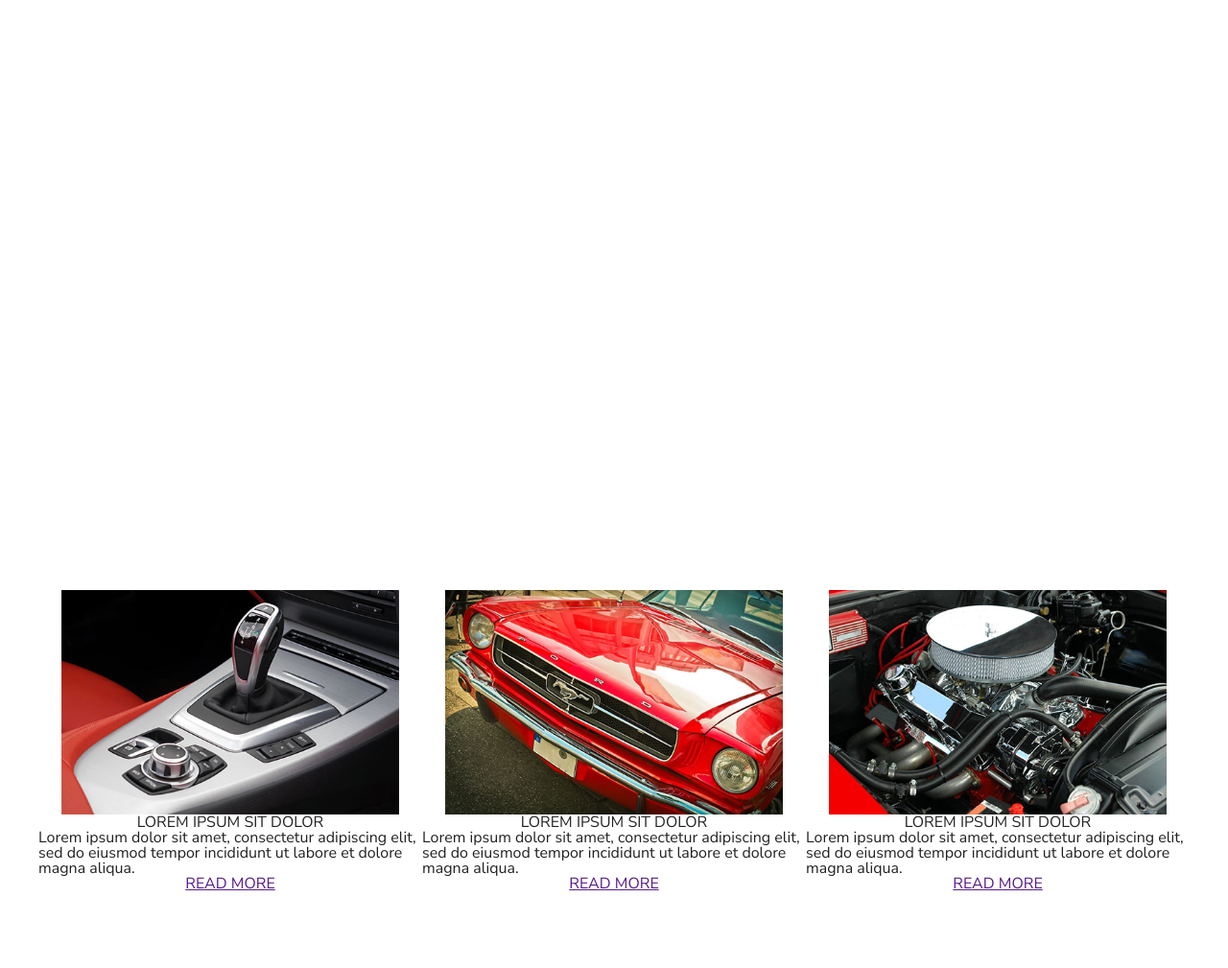
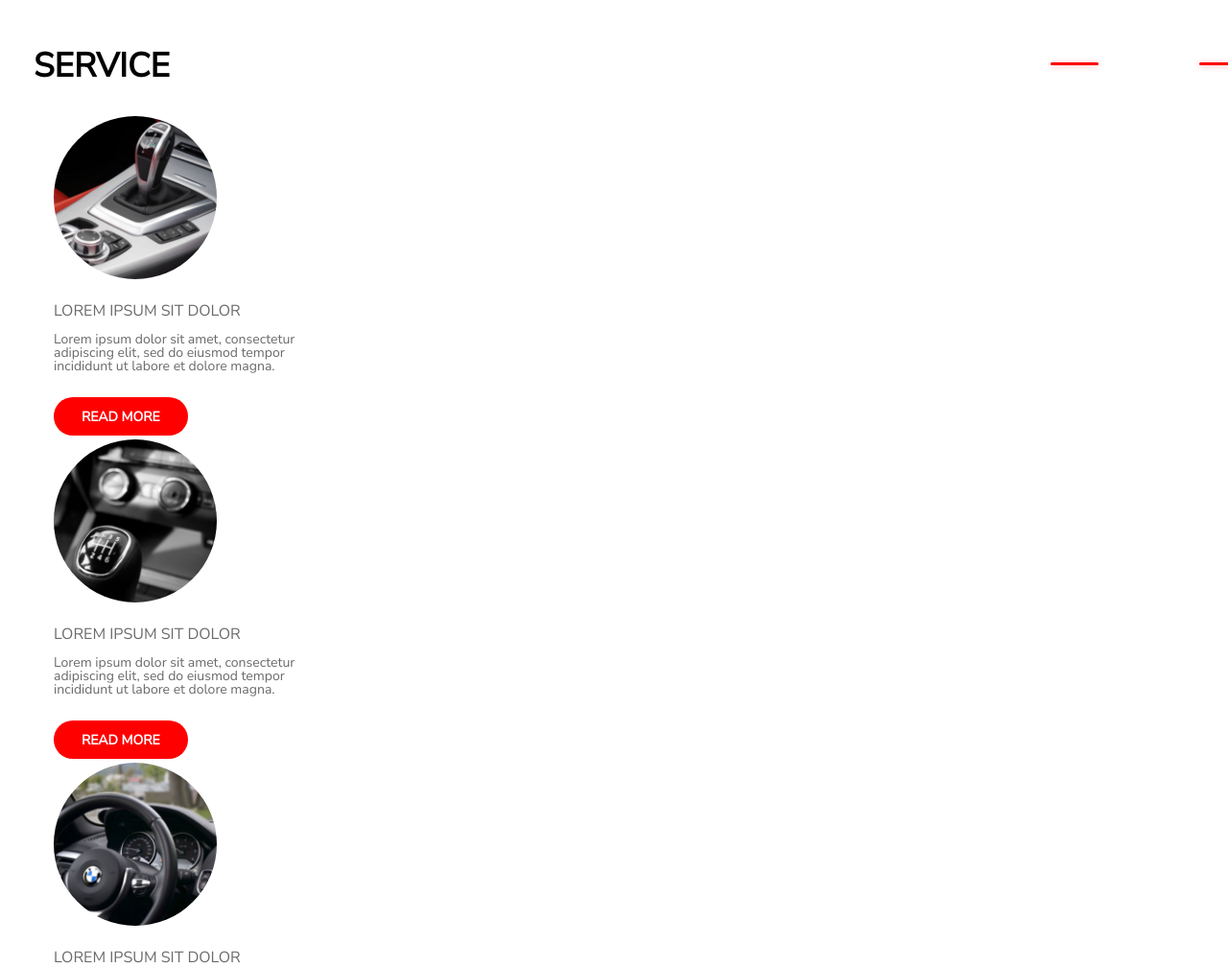
Before and after one commit to DelfinaMKozik/CarSharingProject, a plain HTML site: page index.html in a window 1280 px wide. Shown: the part 1540-2549 px from the top of the page at 96% size. Drawn offline with Linux system fonts and the light colour scheme.

Commit message:
created blog page

```diff
--- a/CSS/style.css
+++ b/CSS/style.css
@@ -277,17 +277,21 @@ body {
 }
 
 .page-content {
-    height:3008px;
     width: 100vw;
+}
+
+.blog-layout {
+    margin-top: 20px;
     display: flex;
     flex-direction: column;
-    justify-content: center;
-    align-content: center;
+    align-items: center;
+    padding: 82px 139px 82px 139px;
 }
+
 .page-content .container {
-    height: 100%;
     display: flex;
     flex-direction: row;
+
 
 }
 
@@ -306,3 +310,81 @@ img.article-photo-img {
 
 
 }
+
+
+.main-title{
+    font-size: 35px;
+    text-transform: uppercase;
+    color: #000000;
+    font-family: 'Nunito Sans', sans-serif;
+    font-weight: 600;
+    position: relative;
+    margin: 35px;
+}
+.main-title::before {
+    content: "";
+    width: 50px;
+    height: 3px;
+    border-radius: 8px;
+    background-color: #FF0000;
+    box-shadow: #FF00004D 0 1px 6px;
+    position: absolute;
+    z-index: 1;
+    right: 100px;
+    top: 14px;
+
+
+
+}
+
+.main-title::after {
+    content: "";
+    width: 50px;
+    height: 3px;
+    border-radius: 8px;
+    background-color: #FF0000;
+    box-shadow: #FF00004D 0 1px 6px;
+    position: absolute;
+    top: 14px;
+    right: -55px;
+}
+
+.article {
+    margin: 16px;
+}
+
+.article-title {
+    font-size: 16px;
+    font-family: 'Nunito Sans', sans-serif;
+    font-weight: 400;
+    color: #6A6A6A;
+    text-transform: uppercase;
+    margin-top: 25px;
+    margin-bottom: 15px;
+    align-self: flex-start;
+}
+
+.article-text {
+    font-size: 14px;
+    font-weight: 300;
+    color: #6A6A6A;
+    align-self: flex-start;
+    height: 79px;
+    width: 260px;
+
+}
+
+.article-btn {
+    border-radius: 40px;
+    background-color: #FF0000;
+    height: 40px;
+    width: 142px;
+    color: #FFFFFF;
+    font-family: 'Nunito Sans', sans-serif;
+    font-weight: 600;
+    font-size: 14px;
+    padding: 11px 29px 10px 29px;
+    text-decoration: none;
+    margin-top: 26px;
+    align-self: flex-start;
+}
--- a/index.html
+++ b/index.html
@@ -15,9 +15,6 @@
     <title>Car Sharing</title>
 </head>
 <body>
-    <!--<section class="container">
-        <section class="banner">
-
     <header class="page-header">
         <div class="container">
 
@@ -35,44 +32,6 @@
                 <li><a href="#">Service</a></li>
                 <li><a href="#">Contact</a></li>
             </ul>
-                        </nav>
-
-                    </div>
-                </header>
-
-            <div class="banner-info">
-                <h1 class="banner-title">
-                    CAR SHARING
-                </h1>
-                <p class="banner-text">
-                    Lorem ipsum dolor sit amet, consectetur adipiscing elit, sed do eiusmod tempor incididunt ut labore et dolore magna aliqua. Ut enim ad minim veniam, quis nostrud exercitation ullamco laboris nisi ut aliquip ex ea commodo consequat.
-                </p>
-                <div class="banner-buttons">
-                    <a href="#" class="Buttons">SHARE CAR</a>
-                    <a href="#" class="Buttons">KEY FEATURES</a>
-
-                </div>
-            </div>
-        </section>
-    </section> -->
-    <header class="page-header">
-        <div class="container">
-
-            <div class="logo">
-                <img src="images/logo.header.svg" alt="" class="logo-header-img">
-                <span>car</span>
-                sharing
-
-            </div>
-
-            <nav class="page-nav"></nav>
-            <ul class="menu">
-                <li><a href="#">Home</a></li>
-                <li><a href="#">Blog</a></li>
-                <li><a href="#">Service</a></li>
-                <li><a href="#">Contact</a></li>
-            </ul>
-            </nav>
 
         </div>
     </header>
@@ -99,6 +58,7 @@
         </section>
 
     <main class="page-content">
+        <div class="blog-layout">
             <h1 class="main-title">BLOG</h1>
                 <div class="container">
 
@@ -137,7 +97,61 @@
 
 
                 </div>
+        </div>
     </main>
+    <section class="service-page">
+        <div class="service-layout">
+            <h1 class="main-title">SERVICE</h1>
+            <div class="container">
+
+                <article class="article">
+                    <a href="">
+                        <img src="images/mini1.png" alt="" class="article-photo-img-mini">
+                    </a>
+                    <h2 class="article-title">LOREM IPSUM SIT DOLOR</h2>
+                    <p class="article-text">
+                        Lorem ipsum dolor sit amet, consectetur adipiscing elit, sed do eiusmod tempor incididunt ut labore et dolore magna.
+                    </p>
+                    <a href="" class="article-btn">READ MORE</a>
+                </article>
+
+                <article class="article">
+                    <a href="">
+                        <img src="images/mini2.png" alt="" class="article-photo-img-mini">
+                    </a>
+                    <h2 class="article-title">LOREM IPSUM SIT DOLOR</h2>
+                    <p class="article-text">
+                        Lorem ipsum dolor sit amet, consectetur adipiscing elit, sed do eiusmod tempor incididunt ut labore et dolore magna.
+                    </p>
+                    <a href="" class="article-btn">READ MORE</a>
+                </article>
+
+                <article class="article">
+                    <a href="">
+                        <img src="images/mini3.png" alt="" class="article-photo-img-mini">
+                    </a>
+                    <h2 class="article-title">LOREM IPSUM SIT DOLOR</h2>
+                    <p class="article-text">
+                        Lorem ipsum dolor sit amet, consectetur adipiscing elit, sed do eiusmod tempor incididunt ut labore et dolore magna.
+                    </p>
+                    <a href="" class="article-btn">READ MORE</a>
+                </article>
+
+                <article class="article">
+                    <a href="">
+                        <img src="images/mini4.png" alt="" class="article-photo-img-mini">
+                    </a>
+                    <h2 class="article-title">LOREM IPSUM SIT DOLOR</h2>
+                    <p class="article-text">
+                        Lorem ipsum dolor sit amet, consectetur adipiscing elit, sed do eiusmod tempor incididunt ut labore et dolore magna.
+                    </p>
+                    <a href="" class="article-btn">READ MORE</a>
+                </article>
+
+
+                </div>
+        </div>
+        </section>
 
 
 </body>
```
Lines whose indentation alone changed are shown as unchanged.
